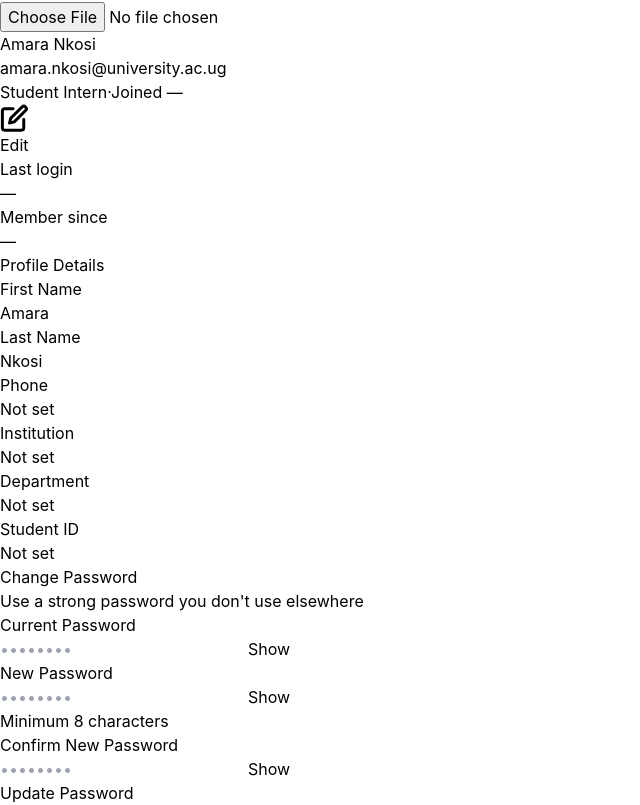
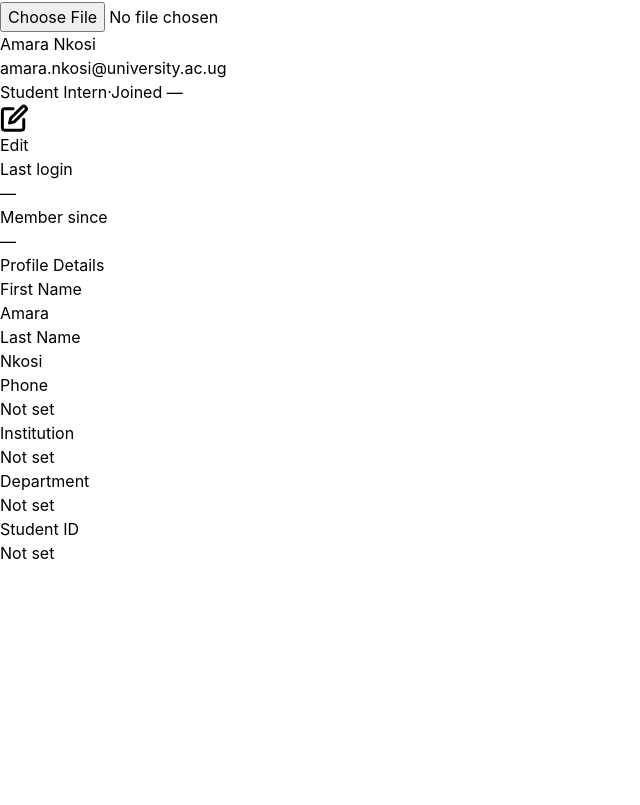
Before and after one commit to priscillanabachwa/ILES_PROJECT, a React (Vite) app in the folder frontend/: page /academic/profile in a window 1280 px wide. Shown: the part 1016-1821 px from the top of the page, without its empty margins (0-640 px from the left). After the commit the page ends 1581 px from the top, so only its background shows below. Built offline with nearby package versions, Linux system fonts and the light colour scheme.

Commit message:
Made some changes

```diff
--- a/frontend/src/App.jsx
+++ b/frontend/src/App.jsx
@@ -9,7 +9,6 @@ import ProfilePage from './pages/ProfilePage.jsx'
 import SubmitLogPage from './pages/SubmitLogPage.jsx'
 import Login from './pages/login.jsx'
 
-// Error Boundary Component for catching React errors
 class ErrorBoundary extends React.Component {
   constructor(props) {
     super(props)
--- a/frontend/src/components/layout/AppLayout.jsx
+++ b/frontend/src/components/layout/AppLayout.jsx
@@ -1,5 +1,6 @@
 import React from 'react';
 import { NavLink, useNavigate, Outlet } from 'react-router-dom';
+import { useAuth } from '../../context/AuthContext'
 import ILESLogo from '../../assets/ILES_LOGO.png'
 
 const NAV = {
@@ -98,8 +99,7 @@ export default function AppLayout({ role = 'ADMIN' }) {
             onClick={handleLogout}
             className="w-full flex items-center gap-3 px-4 py-3 text-[#1a3a5c] hover:text-red-700 transition-colors"
           >
-            <span className="material-symbols-outlined">logout</span>
-            Logout
+            <span className="material-symbols-outlined">Logout</span>
           </button>
         </div>
       </aside>
--- a/frontend/src/main.jsx
+++ b/frontend/src/main.jsx
@@ -2,7 +2,7 @@ import { StrictMode } from 'react'
 import { createRoot } from 'react-dom/client'
 import './index.css'
 import App from './App.jsx'
-import { AuthProvider } from './Context/AuthContext.jsx'
+import { AuthProvider } from './context/AuthContext.jsx'
 
 createRoot(document.getElementById('root')).render(
   <StrictMode>
--- a/frontend/src/pages/ProfilePage.jsx
+++ b/frontend/src/pages/ProfilePage.jsx
@@ -1,7 +1,6 @@
 import { useState, useRef, useEffect } from 'react'
-import { useAuth } from '../Context/AuthContext'
+import { useAuth } from '../context/AuthContext'
 
-// ─── Role config ──────────────────────────────────────────────────────────────
 const ROLE_CONFIG = {
   student: {
     label: 'Student Intern',
@@ -54,7 +53,6 @@ const ROLE_CONFIG = {
   },
 }
 
-// ─── Validators ───────────────────────────────────────────────────────────────
 const validators = {
   phone_number: (v) => v && !/^\+?[0-9\s]{7,15}$/.test(v) ? 'Enter a valid phone number' : '',
 }
@@ -75,7 +73,6 @@ const formatDate = (iso) =>
 const getFullName = (user) =>
   [user?.first_name, user?.last_name].filter(Boolean).join(' ') || '—'
 
-// ─── Toast ────────────────────────────────────────────────────────────────────
 function useToast() {
   const [toasts, setToasts] = useState([])
   const add = (message, type = 'success') => {
@@ -91,14 +88,11 @@ function Toast({ toasts, onDismiss }) {
   return (
     <div className="fixed top-5 right-5 z-50 flex flex-col gap-2 min-w-[260px]">
       {toasts.map((t) => (
-        <div
-          key={t.id}
-          onClick={() => onDismiss(t.id)}
+        <div key={t.id} onClick={() => onDismiss(t.id)}
           className={`flex items-start gap-3 px-4 py-3 rounded-xl shadow-lg cursor-pointer text-sm font-medium
             ${t.type === 'success'
               ? 'bg-emerald-500/20 text-emerald-300 border border-emerald-500/30'
-              : 'bg-red-500/20 text-red-300 border border-red-500/30'}`}
-        >
+              : 'bg-red-500/20 text-red-300 border border-red-500/30'}`}>
           <span className="mt-0.5">{t.type === 'success' ? '✓' : '✕'}</span>
           <span>{t.message}</span>
         </div>
@@ -107,7 +101,6 @@ function Toast({ toasts, onDismiss }) {
   )
 }
 
-// ─── Icons ────────────────────────────────────────────────────────────────────
 const PencilIcon = ({ className = 'w-3.5 h-3.5' }) => (
   <svg className={className} viewBox="0 0 24 24" fill="none" stroke="currentColor" strokeWidth="2.5" strokeLinecap="round" strokeLinejoin="round">
     <path d="M11 4H4a2 2 0 0 0-2 2v14a2 2 0 0 0 2 2h14a2 2 0 0 0 2-2v-7"/>
@@ -115,7 +108,6 @@ const PencilIcon = ({ className = 'w-3.5 h-3.5' }) => (
   </svg>
 )
 
-// ─── Avatar ───────────────────────────────────────────────────────────────────
 const AVATAR_BG = {
   student:              'bg-indigo-600',
   workplace_supervisor: 'bg-emerald-600',
@@ -132,33 +124,22 @@ function Avatar({ user, preview, onSelect, editMode }) {
       {src
         ? <img src={src} alt="avatar" className="w-20 h-20 rounded-full object-cover ring-4 ring-slate-700 shadow-md" />
         : <div className={`w-20 h-20 rounded-full ${bg} text-white flex items-center justify-center text-3xl font-bold select-none ring-4 ring-slate-700 shadow-md`}>
-            {user?.first_name?.[0] || '?'}
+            {user?.first_name?.[0] || user?.name?.[0] || user?.full_name?.[0] || '?'}
           </div>
       }
       {editMode && (
-        <button
-          onClick={() => inputRef.current.click()}
+        <button onClick={() => inputRef.current.click()}
           className="absolute bottom-0 right-0 w-7 h-7 bg-slate-700 border-2 border-slate-600 rounded-full flex items-center justify-center shadow hover:bg-slate-600 hover:border-indigo-500 transition"
-          title="Change photo"
-        >
+          title="Change photo">
           <PencilIcon className="w-3 h-3 text-indigo-400" />
         </button>
       )}
-      <input
-        ref={inputRef}
-        type="file"
-        accept="image/*"
-        className="hidden"
-        onChange={(e) => {
-          const file = e.target.files?.[0]
-          if (file) onSelect(URL.createObjectURL(file))
-        }}
-      />
+      <input ref={inputRef} type="file" accept="image/*" className="hidden"
+        onChange={(e) => { const file = e.target.files?.[0]; if (file) onSelect(URL.createObjectURL(file)) }} />
     </div>
   )
 }
 
-// ─── Field Components ─────────────────────────────────────────────────────────
 function Field({ label, error, hint, children }) {
   return (
     <div className="flex flex-col gap-1">
@@ -190,8 +171,6 @@ function SectionDivider({ title, subtitle }) {
   )
 }
 
-// ─── Main Profile Page ────────────────────────────────────────────────────────
-// No AppLayout wrapper — renders inside AppLayout's <Outlet />
 export default function ProfilePage() {
   const { user } = useAuth()
   const config = ROLE_CONFIG[user?.role] || ROLE_CONFIG.student
@@ -205,10 +184,12 @@ export default function ProfilePage() {
   const [saving, setSaving]           = useState(false)
   const [editMode, setEditMode]       = useState(false)
 
-  const [pwForm, setPwForm]     = useState({ current: '', next: '', confirm: '' })
+  // Password — only visible inside edit mode
+  const [showPwSection, setShowPwSection] = useState(false)
+  const [pwForm, setPwForm]   = useState({ current: '', next: '', confirm: '' })
   const [pwErrors, setPwErrors] = useState({})
   const [pwSaving, setPwSaving] = useState(false)
-  const [showPw, setShowPw]     = useState({ current: false, next: false, confirm: false })
+  const [showPw, setShowPw]   = useState({ current: false, next: false, confirm: false })
 
   const { toasts, add: addToast, dismiss } = useToast()
 
@@ -229,6 +210,9 @@ export default function ProfilePage() {
     setAvatar(null)
     setFieldErrors({})
     setEditMode(false)
+    setShowPwSection(false)
+    setPwForm({ current: '', next: '', confirm: '' })
+    setPwErrors({})
   }
 
   const handleSave = async () => {
@@ -238,21 +222,13 @@ export default function ProfilePage() {
       if (err) errs[key] = err
     })
     if (Object.keys(errs).length) { setFieldErrors(errs); return }
-
     setSaving(true)
     try {
-      // TODO: uncomment when Django backend is connected
-      // const payload = new FormData()
-      // config.fields.forEach(({ key }) => payload.append(key, form[key] || ''))
-      // if (avatarPreview) {
-      //   const res = await fetch(avatarPreview)
-      //   const blob = await res.blob()
-      //   payload.append('profile_picture', blob, 'profile_picture.jpg')
-      // }
-      // await authService.updateMe(payload)
+      // TODO: connect to Django
       addToast('Profile updated successfully.')
       setAvatar(null)
       setEditMode(false)
+      setShowPwSection(false)
     } catch {
       addToast('Failed to update profile. Please try again.', 'error')
     } finally {
@@ -265,14 +241,11 @@ export default function ProfilePage() {
     if (Object.keys(errs).length) { setPwErrors(errs); return }
     setPwSaving(true)
     try {
-      // TODO: uncomment when Django backend is connected
-      // await authService.changePassword({
-      //   current_password: pwForm.current,
-      //   new_password: pwForm.next,
-      // })
+      // TODO: connect to Django
       addToast('Password changed successfully.')
       setPwForm({ current: '', next: '', confirm: '' })
       setPwErrors({})
+      setShowPwSection(false)
     } catch {
       addToast('Incorrect current password.', 'error')
     } finally {
@@ -283,15 +256,11 @@ export default function ProfilePage() {
   const set      = (key) => (e) => setForm((f) => ({ ...f, [key]: e.target.value }))
   const setPw    = (key) => (e) => { setPwForm((f) => ({ ...f, [key]: e.target.value })); setPwErrors((f) => ({ ...f, [key]: '' })) }
   const togglePw = (key) => setShowPw((f) => ({ ...f, [key]: !f[key] }))
-
   const hasErrors = Object.values(fieldErrors).some(Boolean)
 
   const inputCls = (err) =>
-    `w-full rounded-lg px-3 py-2 text-sm outline-none transition text-white placeholder-slate-500
-     bg-slate-700/50 border
-     ${err
-       ? 'border-red-500/50 focus:ring-2 focus:ring-red-500/20'
-       : 'border-slate-600 focus:border-indigo-500 focus:ring-2 focus:ring-indigo-500/20'}`
+    `w-full rounded-lg px-3 py-2 text-sm outline-none transition text-white placeholder-slate-500 bg-slate-700/50 border
+     ${err ? 'border-red-500/50 focus:ring-2 focus:ring-red-500/20' : 'border-slate-600 focus:border-indigo-500 focus:ring-2 focus:ring-indigo-500/20'}`
 
   const displayName = editMode
     ? [form.first_name, form.last_name].filter(Boolean).join(' ') || getFullName(user)
@@ -301,13 +270,11 @@ export default function ProfilePage() {
     <div className="max-w-lg mx-auto space-y-5">
       <Toast toasts={toasts} onDismiss={dismiss} />
 
-      {/* Page header */}
       <div>
         <h1 className="text-2xl font-bold text-white">My Profile</h1>
         <p className="text-sm text-slate-400 mt-1">{config.subtitle}</p>
       </div>
 
-      {/* ── Profile card ── */}
       <div className="bg-slate-800/50 border border-slate-700/50 rounded-2xl p-6 space-y-5">
 
         {/* Identity strip */}
@@ -317,18 +284,14 @@ export default function ProfilePage() {
             <p className="text-lg font-bold text-white truncate">{displayName}</p>
             <p className="text-slate-400 text-sm truncate">{user?.email}</p>
             <div className="flex items-center gap-2 mt-1.5 flex-wrap">
-              <span className={`text-xs px-2.5 py-0.5 rounded-full font-semibold ${config.badge}`}>
-                {config.label}
-              </span>
+              <span className={`text-xs px-2.5 py-0.5 rounded-full font-semibold ${config.badge}`}>{config.label}</span>
               <span className="text-slate-600 text-xs">·</span>
               <span className="text-slate-500 text-xs">Joined {formatDate(user?.date_joined)}</span>
             </div>
           </div>
           {!editMode && (
-            <button
-              onClick={() => setEditMode(true)}
-              className="flex items-center gap-1.5 px-3 py-1.5 rounded-lg border border-slate-600 text-slate-400 hover:border-indigo-500 hover:text-indigo-400 hover:bg-indigo-600/10 transition text-xs font-semibold flex-shrink-0"
-            >
+            <button onClick={() => setEditMode(true)}
+              className="flex items-center gap-1.5 px-3 py-1.5 rounded-lg border border-slate-600 text-slate-400 hover:border-indigo-500 hover:text-indigo-400 hover:bg-indigo-600/10 transition text-xs font-semibold flex-shrink-0">
               <PencilIcon /> Edit
             </button>
           )}
@@ -346,12 +309,9 @@ export default function ProfilePage() {
           </div>
         </div>
 
-        <SectionDivider
-          title="Profile Details"
-          subtitle={editMode ? 'Make your changes below then save' : undefined}
-        />
+        <SectionDivider title="Profile Details" subtitle={editMode ? 'Make your changes below then save' : undefined} />
 
-        {/* ── VIEW MODE ── */}
+        {/* VIEW MODE */}
         {!editMode && (
           <div className="grid grid-cols-2 gap-x-8 gap-y-5">
             {config.fields.map(({ key, label }) => (
@@ -360,90 +320,78 @@ export default function ProfilePage() {
           </div>
         )}
 
-        {/* ── EDIT MODE ── */}
+        {/* EDIT MODE */}
         {editMode && (
           <div className="space-y-4">
+
+            {/* Profile fields */}
             {config.fields.map(({ key, label, type, hint, maxLength }) => (
               <Field key={key} label={label} error={fieldErrors[key]} hint={hint}>
-                <input
-                  type={type || 'text'}
-                  className={inputCls(fieldErrors[key])}
-                  value={form[key]}
-                  onChange={set(key)}
-                  maxLength={maxLength}
-                />
+                <input type={type || 'text'} className={inputCls(fieldErrors[key])}
+                  value={form[key]} onChange={set(key)} maxLength={maxLength} />
                 {maxLength && (
-                  <p className="text-right text-xs text-slate-600 mt-0.5">
-                    {(form[key] || '').length}/{maxLength}
-                  </p>
+                  <p className="text-right text-xs text-slate-600 mt-0.5">{(form[key] || '').length}/{maxLength}</p>
                 )}
               </Field>
             ))}
 
+            {/* Change Password toggle */}
+            <div className="pt-2 border-t border-slate-700/50">
+              <button type="button" onClick={() => setShowPwSection((v) => !v)}
+                className="flex items-center gap-2 text-xs font-semibold text-indigo-400 hover:text-indigo-300 transition">
+                <svg className={`w-3.5 h-3.5 transition-transform ${showPwSection ? 'rotate-90' : ''}`}
+                  fill="none" stroke="currentColor" strokeWidth="2.5" viewBox="0 0 24 24">
+                  <path strokeLinecap="round" strokeLinejoin="round" d="M9 5l7 7-7 7"/>
+                </svg>
+                {showPwSection ? 'Hide password change' : 'Change password'}
+              </button>
+            </div>
+
+            {/* Change Password fields */}
+            {showPwSection && (
+              <div className="space-y-4 bg-slate-700/20 rounded-xl p-4 border border-slate-700/50">
+                <p className="text-xs text-slate-400 font-medium">Use a strong password you don't use elsewhere</p>
+                {(['current', 'next', 'confirm']).map((key) => (
+                  <Field key={key}
+                    label={key === 'current' ? 'Current Password' : key === 'next' ? 'New Password' : 'Confirm New Password'}
+                    error={pwErrors[key]} hint={key === 'next' ? 'Minimum 8 characters' : undefined}>
+                    <div className="relative">
+                      <input type={showPw[key] ? 'text' : 'password'}
+                        className={inputCls(pwErrors[key]) + ' pr-14'}
+                        value={pwForm[key]} onChange={setPw(key)} placeholder="••••••••" />
+                      <button type="button" onClick={() => togglePw(key)}
+                        className="absolute right-3 top-1/2 -translate-y-1/2 text-xs text-slate-500 hover:text-slate-300 font-medium">
+                        {showPw[key] ? 'Hide' : 'Show'}
+                      </button>
+                    </div>
+                  </Field>
+                ))}
+                <button onClick={handlePasswordChange}
+                  disabled={!(pwForm.current || pwForm.next || pwForm.confirm) || pwSaving}
+                  className={`w-full py-2.5 rounded-xl text-sm font-semibold transition
+                    ${(pwForm.current || pwForm.next || pwForm.confirm)
+                      ? 'bg-slate-600 hover:bg-slate-500 text-white border border-slate-500'
+                      : 'bg-slate-700/30 text-slate-600 cursor-not-allowed border border-slate-700/50'}`}>
+                  {pwSaving ? 'Updating…' : 'Update Password'}
+                </button>
+              </div>
+            )}
+
+            {/* Save / Cancel */}
             <div className="flex gap-3 pt-1">
-              <button
-                onClick={handleCancelEdit}
-                className="flex-1 py-2.5 rounded-xl text-sm font-semibold border border-slate-600 text-slate-400 hover:bg-slate-700/50 transition"
-              >
+              <button onClick={handleCancelEdit}
+                className="flex-1 py-2.5 rounded-xl text-sm font-semibold border border-slate-600 text-slate-400 hover:bg-slate-700/50 transition">
                 Cancel
               </button>
-              <button
-                onClick={handleSave}
-                disabled={saving || hasErrors}
+              <button onClick={handleSave} disabled={saving || hasErrors}
                 className={`flex-1 py-2.5 rounded-xl text-sm font-semibold transition shadow-sm
-                  ${!hasErrors
-                    ? 'bg-indigo-600 hover:bg-indigo-700 text-white'
-                    : 'bg-slate-700 text-slate-500 cursor-not-allowed'}`}
-              >
+                  ${!hasErrors ? 'bg-indigo-600 hover:bg-indigo-700 text-white' : 'bg-slate-700 text-slate-500 cursor-not-allowed'}`}>
                 {saving ? 'Saving…' : 'Save Changes'}
               </button>
             </div>
           </div>
         )}
       </div>
-
-      {/* ── Change Password card ── */}
-      <div className="bg-slate-800/50 border border-slate-700/50 rounded-2xl p-6 space-y-5">
-        <SectionDivider title="Change Password" subtitle="Use a strong password you don't use elsewhere" />
-
-        {(['current', 'next', 'confirm']).map((key) => (
-          <Field
-            key={key}
-            label={key === 'current' ? 'Current Password' : key === 'next' ? 'New Password' : 'Confirm New Password'}
-            error={pwErrors[key]}
-            hint={key === 'next' ? 'Minimum 8 characters' : undefined}
-          >
-            <div className="relative">
-              <input
-                type={showPw[key] ? 'text' : 'password'}
-                className={inputCls(pwErrors[key]) + ' pr-14'}
-                value={pwForm[key]}
-                onChange={setPw(key)}
-                placeholder="••••••••"
-              />
-              <button
-                type="button"
-                onClick={() => togglePw(key)}
-                className="absolute right-3 top-1/2 -translate-y-1/2 text-xs text-slate-500 hover:text-slate-300 font-medium"
-              >
-                {showPw[key] ? 'Hide' : 'Show'}
-              </button>
-            </div>
-          </Field>
-        ))}
-
-        <button
-          onClick={handlePasswordChange}
-          disabled={!(pwForm.current || pwForm.next || pwForm.confirm) || pwSaving}
-          className={`w-full py-2.5 rounded-xl text-sm font-semibold transition
-            ${(pwForm.current || pwForm.next || pwForm.confirm)
-              ? 'bg-slate-700 hover:bg-slate-600 text-white shadow-sm border border-slate-600'
-              : 'bg-slate-700/30 text-slate-600 cursor-not-allowed border border-slate-700/50'}`}
-        >
-          {pwSaving ? 'Updating…' : 'Update Password'}
-        </button>
-      </div>
-
     </div>
   )
 }
--- a/frontend/src/pages/dashboards/StudentDashboard.jsx
+++ b/frontend/src/pages/dashboards/StudentDashboard.jsx
@@ -1,5 +1,5 @@
 import { useState, useEffect } from 'react'
-import { useAuth } from '../../Context/AuthContext'
+import { useAuth } from '../../context/AuthContext'
 import { Link } from 'react-router-dom'
 import dashboardService from "../../services/dashboardService"
 
--- a/frontend/src/pages/login.jsx
+++ b/frontend/src/pages/login.jsx
@@ -1,6 +1,6 @@
 import { useState, useEffect } from 'react'
 import { useNavigate } from 'react-router-dom'
-import { useAuth } from '../Context/AuthContext'
+import { useAuth } from '../context/AuthContext'
 import { loginUser, requestPasswordReset, verifyResetCode, resetPassword } from '../services/authService'
 import './Login.css'
 import ILES_LOGO from '../assets/ILES_LOGO.png'
```
